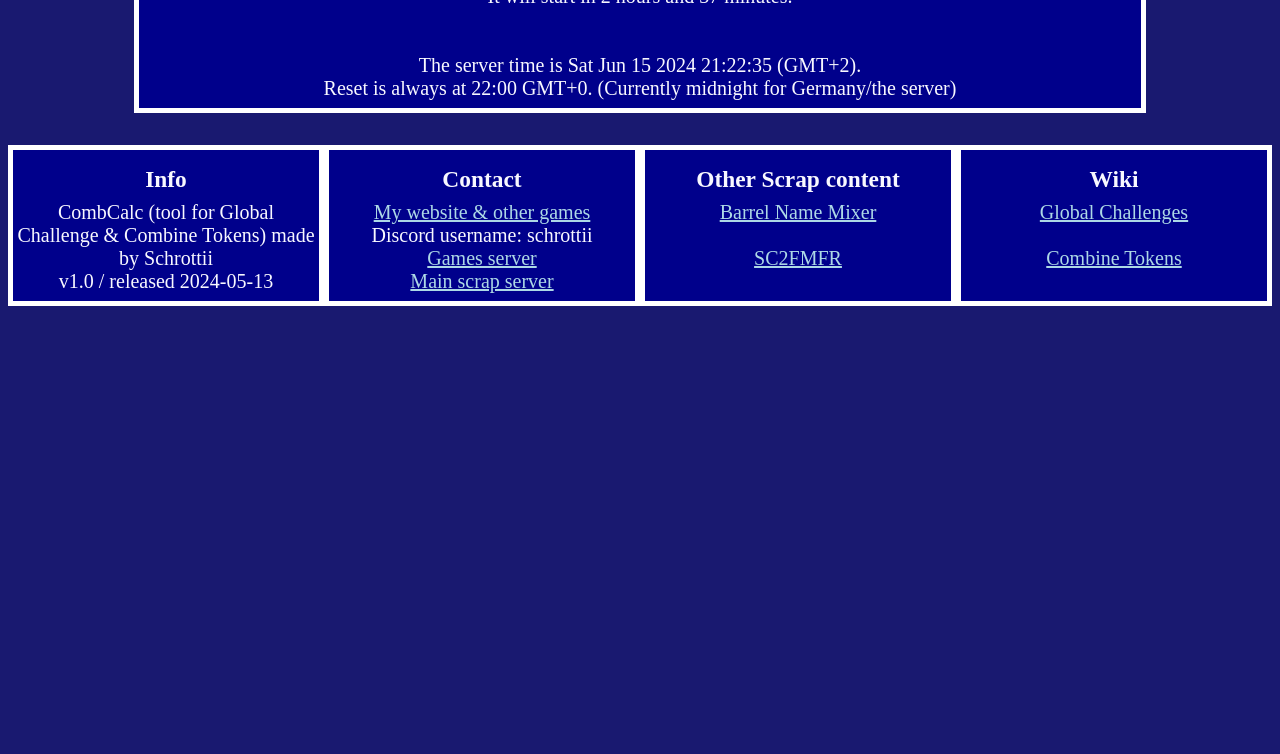
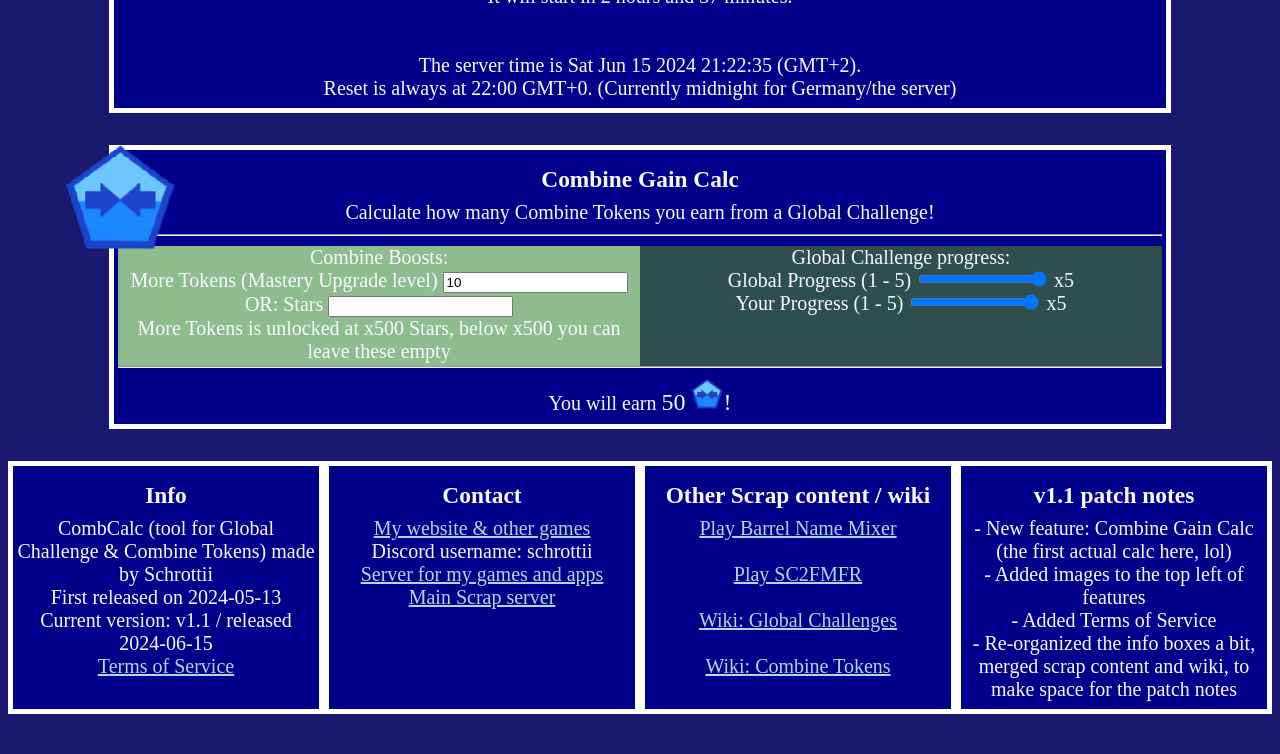
Before and after one commit to schrottii/combcalc, a plain HTML site: page index.html in a window 1280 px wide. Shown: the part 275-1029 px from the top of the page. Before the commit the page ends 800 px from the top, so only its background shows below. Drawn offline with Linux system fonts and the light colour scheme.

Commit message:
CombCalc v1.1

```diff
--- a/index.html
+++ b/index.html
@@ -8,36 +8,63 @@
 </head>
 <body>
     <div style="text-align: center">
-        <h3>Schrottii's</h3><h1>CombCalc</h1> <br /> <br />
+        <h3>Schrottii's</h3><h1>CombCalc v1.1</h1> <br /> <br />
         <!-- This work is copyrighted. Copying, cloning or stealing is prohibited. -->
 
         <div class="box boxSize">
+            <img src="globeIcon.png" style="position: absolute; transform: translateY(-16px); left: 5%; min-width: 32px; max-width: 10%" />
             <h3>Global Challenge Status</h3>
             <span id="textGC"></span>
+        </div>
+
+        <div class="box boxSize">
+            <img src="combineToken.png" style="position: absolute; transform: translateY(-16px); left: 5%; min-width: 32px; max-width: 10%" />
+            <h3>Combine Gain Calc</h3>
+            Calculate how many Combine Tokens you earn from a Global Challenge!
+            <hr style="clear: both" />
+            <div style="width: 50%; float: left; background-color: darkseagreen;" id="combinesLeft">
+                Combine Boosts: <br />
+                More Tokens (Mastery Upgrade level) <input id="moreTokensLevel" value="10" type="number" /> <br />
+                OR: Stars <input id="moreTokensLevel2" type="number" /> <br />
+                More Tokens is unlocked at x500 Stars, below x500 you can leave these empty
+            </div>
+            <div style="width: 50%; float: right; background-color: darkslategray;" id="combinesRight">
+                Global Challenge progress: <br />
+                Global Progress (1 - 5) <input id="progressGlobal" min="0" max="5" value="5" type="range" /> <span id="progressGlobalText">x5</span> <br />
+                Your Progress (1 - 5) <input id="progressYours" min="0" max="5" value="5" type="range" /> <span id="progressYoursText">x5</span> <br />
+            </div>
+            <hr style="clear: both" />
+            <span id="textCGC"></span>
         </div>
 
         <div class="theContainer">
             <div class="box miniBox">
                 <h3>Info</h3>
                 CombCalc (tool for Global Challenge & Combine Tokens) made by Schrottii <br />
-                v1.0 / released 2024-05-13
+                First released on 2024-05-13 <br />
+                Current version: v1.1 / released 2024-06-15 <br />
+                <a href="terms-of-service.html">Terms of Service</a>
             </div>
             <div class="box miniBox">
                 <h3>Contact</h3>
                 <a href="https://schrottii.github.io/">My website & other games</a> <br />
                 Discord username: schrottii <br />
-                <a href="https://discord.gg/CbBeJXKUrk">Games server</a> <br />
-                <a href="https://discord.gg/HPDxES9">Main scrap server</a>
+                <a href="https://discord.gg/CbBeJXKUrk">Server for my games and apps</a> <br />
+                <a href="https://discord.gg/HPDxES9">Main Scrap server</a>
             </div>
             <div class="box miniBox">
-                <h3>Other Scrap content</h3>
-                <a href="https://schrottii.github.io/barrelnames/">Barrel Name Mixer</a> <br /> <br />
-                <a href="https://schrottii.github.io/sc2fmfr/">SC2FMFR</a>
+                <h3>Other Scrap content / wiki</h3>
+                <a href="https://schrottii.github.io/barrelnames/">Play Barrel Name Mixer</a> <br /> <br />
+                <a href="https://schrottii.github.io/sc2fmfr/">Play SC2FMFR</a> <br /> <br />
+                <a href="https://official-scrap-2.fandom.com/wiki/Global_Challenges">Wiki: Global Challenges</a> <br /> <br />
+                <a href="https://official-scrap-2.fandom.com/wiki/Combine_Tokens">Wiki: Combine Tokens</a>
             </div>
             <div class="box miniBox">
-                <h3>Wiki</h3>
-                <a href="https://official-scrap-2.fandom.com/wiki/Global_Challenges">Global Challenges</a> <br /> <br />
-                <a href="https://official-scrap-2.fandom.com/wiki/Combine_Tokens">Combine Tokens</a>
+                <h3>v1.1 patch notes</h3>
+                - New feature: Combine Gain Calc (the first actual calc here, lol) <br />
+                - Added images to the top left of features <br />
+                - Added Terms of Service <br />
+                - Re-organized the info boxes a bit, merged scrap content and wiki, to make space for the patch notes
             </div>
         </div>
     </div>
--- a/main.js
+++ b/main.js
@@ -17,7 +17,25 @@ var hourDelay = 0;
 
 var ui = {
     textGC: document.getElementById("textGC"),
+    textCGC: document.getElementById("textCGC"),
+
+    combinesLeft: document.getElementById("combinesLeft"),
+    combinesRight: document.getElementById("combinesRight"),
+
+    moreTokensLevel: document.getElementById("moreTokensLevel"),
+    moreTokensLevel2: document.getElementById("moreTokensLevel2"),
+    progressGlobal: document.getElementById("progressGlobal"),
+    progressYours: document.getElementById("progressYours"),
+    progressGlobalText: document.getElementById("progressGlobalText"),
+    progressYoursText: document.getElementById("progressYoursText"),
 }
+
+ui.moreTokensLevel.oninput = () => { ui.moreTokensLevel2.value = "" }
+ui.moreTokensLevel2.oninput = () => { ui.moreTokensLevel.value = "" }
+ui.progressGlobal.oninput = () => { ui.progressGlobalText.innerHTML = "x" + ui.progressGlobal.value }
+ui.progressYours.oninput = () => { ui.progressYoursText.innerHTML = "x" + ui.progressYours.value }
+ui.progressGlobal.value = "5";
+ui.progressYours.value = "5";
 
 function updateTime() {
     date = new Date();
@@ -35,7 +53,6 @@ function updateTime() {
 function calculateGC() {
     let text = "";
 
-    // I C U cubbie, send me anime girlz
     let isGC = (Math.floor((date.getTime() / 1000 / 60 / 60 + (2 - hourDelay)) / 24) - 1) % 2;
     text = "Today is " + weekdays[serverDate.getDay()] + "."
         + "<br />Today the Global Challenge is <span style='font-size:32px; color:" + (isGC ? "lightgreen" : "red") + "'>" + (isGC ? "ACTIVE!" : "INACTIVE!") + "</span>"
@@ -47,11 +64,39 @@ function calculateGC() {
     ui.textGC.innerHTML = text;
 }
 
+function calculateCGC() {
+    let combinesEarned = ui.progressGlobal.value * ui.progressYours.value;
+    let combineMulti = 1;
+
+    if (ui.moreTokensLevel.value != "") {
+        combineMulti = 1 + (ui.moreTokensLevel.value / 10);
+    }
+    if (ui.moreTokensLevel2.value != "") {
+        if (ui.moreTokensLevel2.value >= 500) combineMulti = 2 + Math.max(0, Math.floor((ui.moreTokensLevel2.value - 1000) / 1000) / 10);
+        else combineMulti = 1;
+    }
+
+    combinesEarned *= combineMulti;
+
+    ui.textCGC.innerHTML = "You will earn <big>" + Math.round(combinesEarned) + " <img src='combineToken.png' style='width: 32px' />!</big>";
+
+    let sidesSize = 120;
+
+    ui.combinesLeft.style.height = "";
+    ui.combinesRight.style.height = "";
+    if (ui.combinesLeft.clientHeight > sidesSize) sidesSize = ui.combinesLeft.clientHeight;
+    if (ui.combinesRight.clientHeight > sidesSize) sidesSize = ui.combinesRight.clientHeight;
+
+    ui.combinesLeft.style.height = sidesSize + "px";
+    ui.combinesRight.style.height = sidesSize + "px";
+}
+
 function loop() {
     updateTime();
 
     // UI update
     calculateGC();
+    calculateCGC();
 }
 
 console.log("onions are literally a mass torture device");
--- a/styles.css
+++ b/styles.css
@@ -34,9 +34,9 @@ a {
 }
 
 .boxSize {
-    margin-left: 10%;
-    margin-right: 10%;
-    max-width: 80%;
+    margin-left: 8%;
+    margin-right: 8%;
+    max-width: 84%;
 }
 
 @media only screen and (min-width: 768px) {
```
Also changed, not shown: terms-of-service.html (added, +44 -0 lines), combineToken.png (added), globeIcon.png (added).
